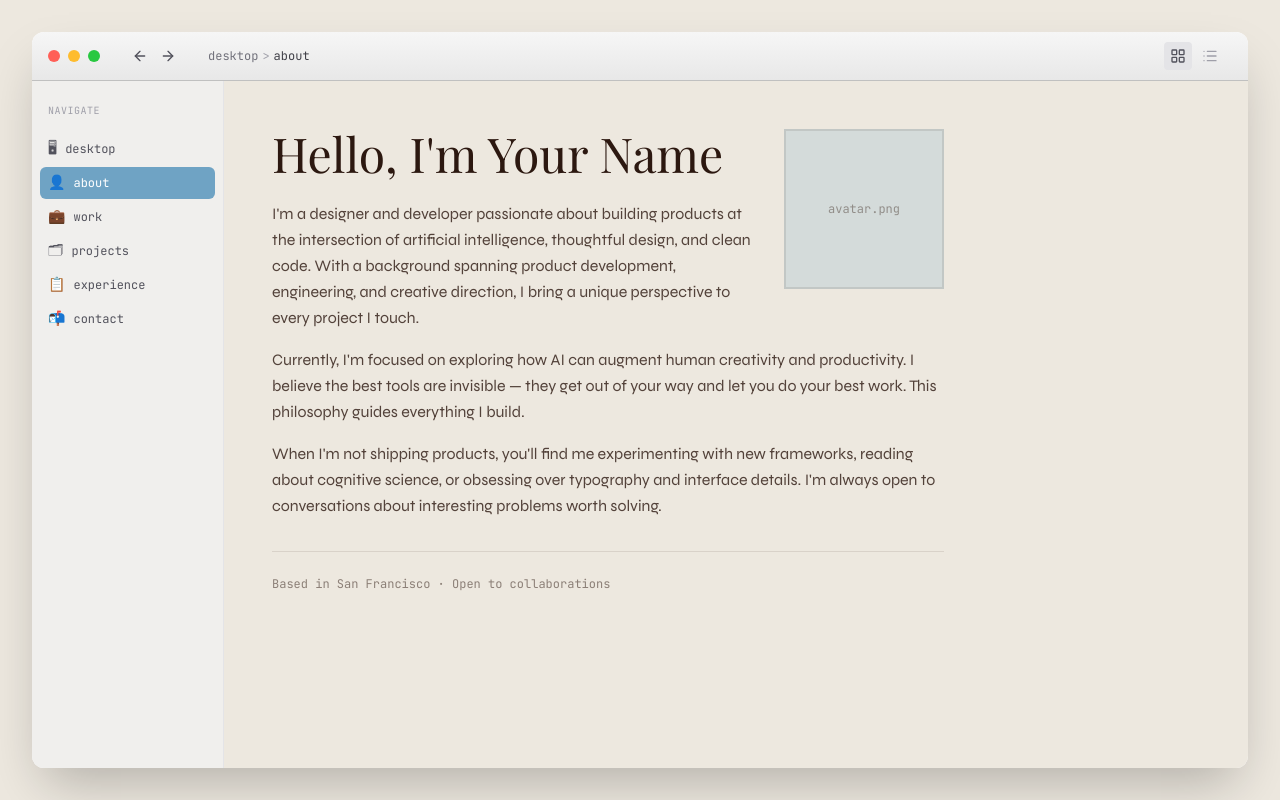
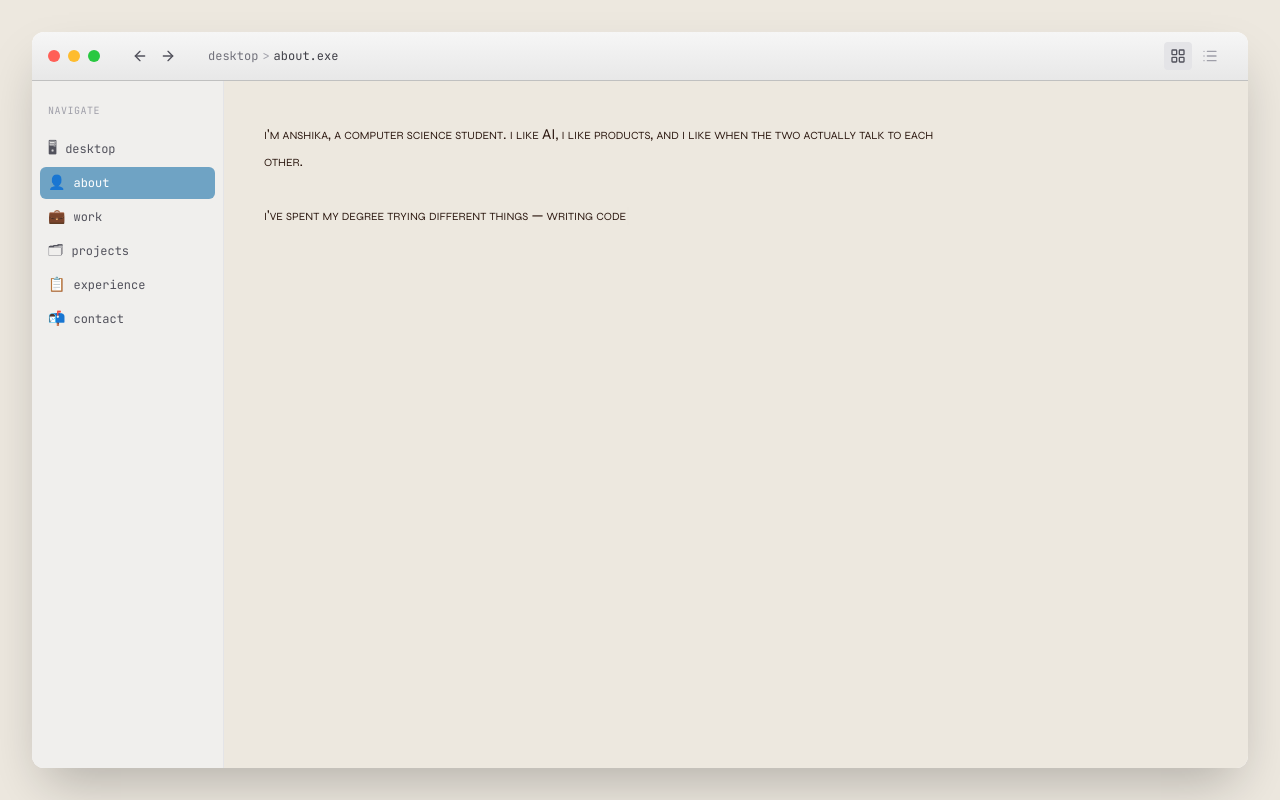
Before and after one commit to Anshika0651/portfolio, a Next.js app: page /about in a window 1280 px wide. Built offline with nearby package versions, Linux system fonts and the light colour scheme; a web font is replaced by a local one.

Commit message:
latest v0 changes

```diff
--- a/app/about/page.tsx
+++ b/app/about/page.tsx
@@ -1,44 +1,286 @@
 "use client"
 
+import { motion } from "framer-motion"
+import { useState, useEffect, useRef, useCallback } from "react"
 import { FinderLayout } from "@/components/finder-layout"
 
+// macOS cursor SVG
+function MacOSCursor({ x, y, visible }: { x: number; y: number; visible: boolean }) {
+  return (
+    <motion.div
+      className="fixed pointer-events-none z-50"
+      style={{ left: x, top: y }}
+      initial={{ opacity: 0 }}
+      animate={{ opacity: visible ? 1 : 0 }}
+      transition={{ duration: 0.2 }}
+    >
+      <svg
+        width="24"
+        height="24"
+        viewBox="0 0 24 24"
+        fill="none"
+        style={{ filter: "drop-shadow(1px 1px 1px rgba(0,0,0,0.3))" }}
+      >
+        <path
+          d="M5.5 3L5.5 20L9.5 16L13 22L15 21L11.5 15L17 15L5.5 3Z"
+          fill="#1a1a1a"
+          stroke="white"
+          strokeWidth="1"
+        />
+      </svg>
+    </motion.div>
+  )
+}
+
+// Selection highlight with handles
+function SelectionHighlight({
+  color,
+  isSelecting,
+  isComplete,
+}: {
+  color: string
+  isSelecting: boolean
+  isComplete: boolean
+}) {
+  return (
+    <motion.span
+      className="absolute inset-0 -mx-1 -my-0.5 px-1 py-0.5 rounded-sm"
+      style={{ backgroundColor: color }}
+      initial={{ scaleX: 0, transformOrigin: "left" }}
+      animate={{
+        scaleX: isSelecting || isComplete ? 1 : 0,
+      }}
+      transition={{ duration: 0.2, ease: "easeOut" }}
+    >
+      {/* Top-left handle */}
+      <motion.span
+        className="absolute -top-1 -left-1 w-2 h-2 rounded-full"
+        style={{ backgroundColor: color.replace("0.35", "0.8") }}
+        initial={{ scale: 0 }}
+        animate={{ scale: isComplete ? 1 : 0 }}
+        transition={{ duration: 0.15, delay: 0.1 }}
+      />
+      {/* Bottom-right handle */}
+      <motion.span
+        className="absolute -bottom-1 -right-1 w-2 h-2 rounded-full"
+        style={{ backgroundColor: color.replace("0.35", "0.8") }}
+        initial={{ scale: 0 }}
+        animate={{ scale: isComplete ? 1 : 0 }}
+        transition={{ duration: 0.15, delay: 0.1 }}
+      />
+    </motion.span>
+  )
+}
+
+const fullText = `i'm anshika, a computer science student. i like AI, i like products, and i like when the two actually talk to each other.
+
+i've spent my degree trying different things — writing code, building products, designing interfaces, pitching to freelance clients — not because i was lost, but because i wanted to understand how it all connects.
+
+currently: building. always: curious.`
+
+const highlightConfig = [
+  { word: "anshika", color: "rgba(192, 132, 252, 0.35)" },
+  { word: "AI", color: "rgba(249, 115, 22, 0.35)" },
+  { word: "products", color: "rgba(111, 163, 196, 0.35)" },
+  { word: "writing code", color: "rgba(34, 197, 94, 0.35)" },
+  { word: "building products", color: "rgba(251, 191, 36, 0.35)" },
+  { word: "designing interfaces", color: "rgba(244, 114, 182, 0.35)" },
+  { word: "pitching to freelance clients", color: "rgba(192, 132, 252, 0.35)" },
+]
+
 export default function AboutPage() {
+  const [displayedText, setDisplayedText] = useState("")
+  const [typingComplete, setTypingComplete] = useState(false)
+  const [currentHighlightIndex, setCurrentHighlightIndex] = useState(-1)
+  const [selectingIndex, setSelectingIndex] = useState(-1)
+  const [cursorPos, setCursorPos] = useState({ x: -100, y: -100 })
+  const [cursorVisible, setCursorVisible] = useState(false)
+  const [completedHighlights, setCompletedHighlights] = useState<number[]>([])
+
+  const wordRefs = useRef<Map<string, HTMLSpanElement>>(new Map())
+  const containerRef = useRef<HTMLDivElement>(null)
+
+  // Register word ref
+  const setWordRef = useCallback((word: string, el: HTMLSpanElement | null) => {
+    if (el) {
+      wordRefs.current.set(word, el)
+    }
+  }, [])
+
+  // Phase 1: Typing effect
+  useEffect(() => {
+    let currentIndex = 0
+    const typingInterval = setInterval(() => {
+      if (currentIndex < fullText.length) {
+        setDisplayedText(fullText.slice(0, currentIndex + 1))
+        currentIndex++
+      } else {
+        clearInterval(typingInterval)
+        setTypingComplete(true)
+      }
+    }, 30)
+
+    return () => clearInterval(typingInterval)
+  }, [])
+
+  // Phase 2: Cursor selection effect
+  useEffect(() => {
+    if (!typingComplete) return
+
+    // Wait 400ms after typing finishes
+    const startDelay = setTimeout(() => {
+      setCursorVisible(true)
+
+      // Process each highlight sequentially
+      highlightConfig.forEach((config, index) => {
+        // Calculate timing for this highlight
+        // Each highlight: 300ms cursor move + 200ms selection + 400ms wait = 900ms total
+        const baseDelay = index * 900
+
+        // Move cursor to word
+        setTimeout(() => {
+          const el = wordRefs.current.get(config.word)
+          if (el && containerRef.current) {
+            const rect = el.getBoundingClientRect()
+            setCursorPos({ x: rect.left - 5, y: rect.top - 5 })
+          }
+        }, baseDelay)
+
+        // Start selection (after cursor arrives)
+        setTimeout(() => {
+          setSelectingIndex(index)
+        }, baseDelay + 300)
+
+        // Complete selection
+        setTimeout(() => {
+          setSelectingIndex(-1)
+          setCompletedHighlights(prev => [...prev, index])
+          setCurrentHighlightIndex(index)
+        }, baseDelay + 500)
+      })
+
+      // Hide cursor after all highlights complete
+      const totalTime = highlightConfig.length * 900 + 200
+      setTimeout(() => {
+        setCursorVisible(false)
+      }, totalTime)
+
+    }, 400)
+
+    return () => clearTimeout(startDelay)
+  }, [typingComplete])
+
+  // Render text with highlight spans
+  const renderText = () => {
+    if (!displayedText) return null
+
+    // Build segments: plain text and highlighted words
+    interface Segment {
+      type: "text" | "highlight"
+      content: string
+      index?: number
+      color?: string
+    }
+
+    const segments: Segment[] = []
+    let remaining = displayedText
+    let lastIndex = 0
+
+    // Find all highlight positions
+    const positions: { start: number; end: number; word: string; index: number; color: string }[] = []
+
+    highlightConfig.forEach((config, idx) => {
+      let searchText = displayedText.toLowerCase()
+      let wordLower = config.word.toLowerCase()
+      let pos = searchText.indexOf(wordLower)
+
+      if (pos !== -1) {
+        positions.push({
+          start: pos,
+          end: pos + config.word.length,
+          word: config.word,
+          index: idx,
+          color: config.color,
+        })
+      }
+    })
+
+    // Sort by position
+    positions.sort((a, b) => a.start - b.start)
+
+    // Build segments
+    let currentPos = 0
+    for (const pos of positions) {
+      if (pos.start > currentPos) {
+        segments.push({ type: "text", content: displayedText.slice(currentPos, pos.start) })
+      }
+      segments.push({
+        type: "highlight",
+        content: displayedText.slice(pos.start, pos.end),
+        index: pos.index,
+        color: pos.color,
+      })
+      currentPos = pos.end
+    }
+    if (currentPos < displayedText.length) {
+      segments.push({ type: "text", content: displayedText.slice(currentPos) })
+    }
+
+    return segments.map((segment, i) => {
+      if (segment.type === "text") {
+        // Preserve line breaks
+        const parts = segment.content.split('\n')
+        return parts.map((part, j) => (
+          <span key={`${i}-${j}`}>
+            {part}
+            {j < parts.length - 1 && <br />}
+          </span>
+        ))
+      } else {
+        const isSelecting = selectingIndex === segment.index
+        const isComplete = completedHighlights.includes(segment.index!)
+
+        return (
+          <span
+            key={i}
+            ref={(el) => setWordRef(segment.content, el)}
+            className="relative inline"
+          >
+            <SelectionHighlight
+              color={segment.color!}
+              isSelecting={isSelecting}
+              isComplete={isComplete}
+            />
+            <span className="relative">{segment.content}</span>
+          </span>
+        )
+      }
+    })
+  }
+
   return (
-    <FinderLayout title="about" activeSection="about">
-      <div className="p-8 md:p-12">
-        <div className="max-w-2xl">
-          {/* Avatar placeholder */}
-          <div className="float-right ml-6 mb-4">
-            <div className="w-32 h-32 md:w-40 md:h-40 bg-[#6FA3C4]/20 border-2 border-espresso/10 flex items-center justify-center">
-              <span className="font-mono text-xs text-espresso/40">avatar.png</span>
-            </div>
-          </div>
-
-          <h1 className="font-serif text-4xl md:text-5xl text-espresso mb-6">
-            Hello, I&apos;m Your Name
-          </h1>
-
-          <div className="space-y-4 text-espresso/80 leading-relaxed">
-            <p>
-              I&apos;m a designer and developer passionate about building products at the intersection of artificial intelligence, thoughtful design, and clean code. With a background spanning product development, engineering, and creative direction, I bring a unique perspective to every project I touch.
-            </p>
-
-            <p>
-              Currently, I&apos;m focused on exploring how AI can augment human creativity and productivity. I believe the best tools are invisible — they get out of your way and let you do your best work. This philosophy guides everything I build.
-            </p>
-
-            <p>
-              When I&apos;m not shipping products, you&apos;ll find me experimenting with new frameworks, reading about cognitive science, or obsessing over typography and interface details. I&apos;m always open to conversations about interesting problems worth solving.
-            </p>
-          </div>
-
-          <div className="mt-8 pt-6 border-t border-espresso/10">
-            <p className="font-mono text-xs text-espresso/50">
-              Based in San Francisco · Open to collaborations
-            </p>
-          </div>
+    <FinderLayout title="about.exe" activeSection="about">
+      <div
+        ref={containerRef}
+        className="p-10 h-full"
+      >
+        <div
+          className="text-[15px] leading-[1.8] text-[#2C1810] max-w-2xl"
+          style={{ fontVariant: "small-caps" }}
+        >
+          {renderText()}
+          {!typingComplete && (
+            <motion.span
+              className="inline-block w-[2px] h-[18px] bg-[#2C1810] ml-[1px] align-middle"
+              animate={{ opacity: [1, 0] }}
+              transition={{ duration: 0.5, repeat: Infinity }}
+            />
+          )}
         </div>
       </div>
+
+      {/* macOS Cursor */}
+      <MacOSCursor x={cursorPos.x} y={cursorPos.y} visible={cursorVisible} />
     </FinderLayout>
   )
 }
```
Also changed, not shown: app/projects/[slug]/page.tsx (+12 -12 lines).
